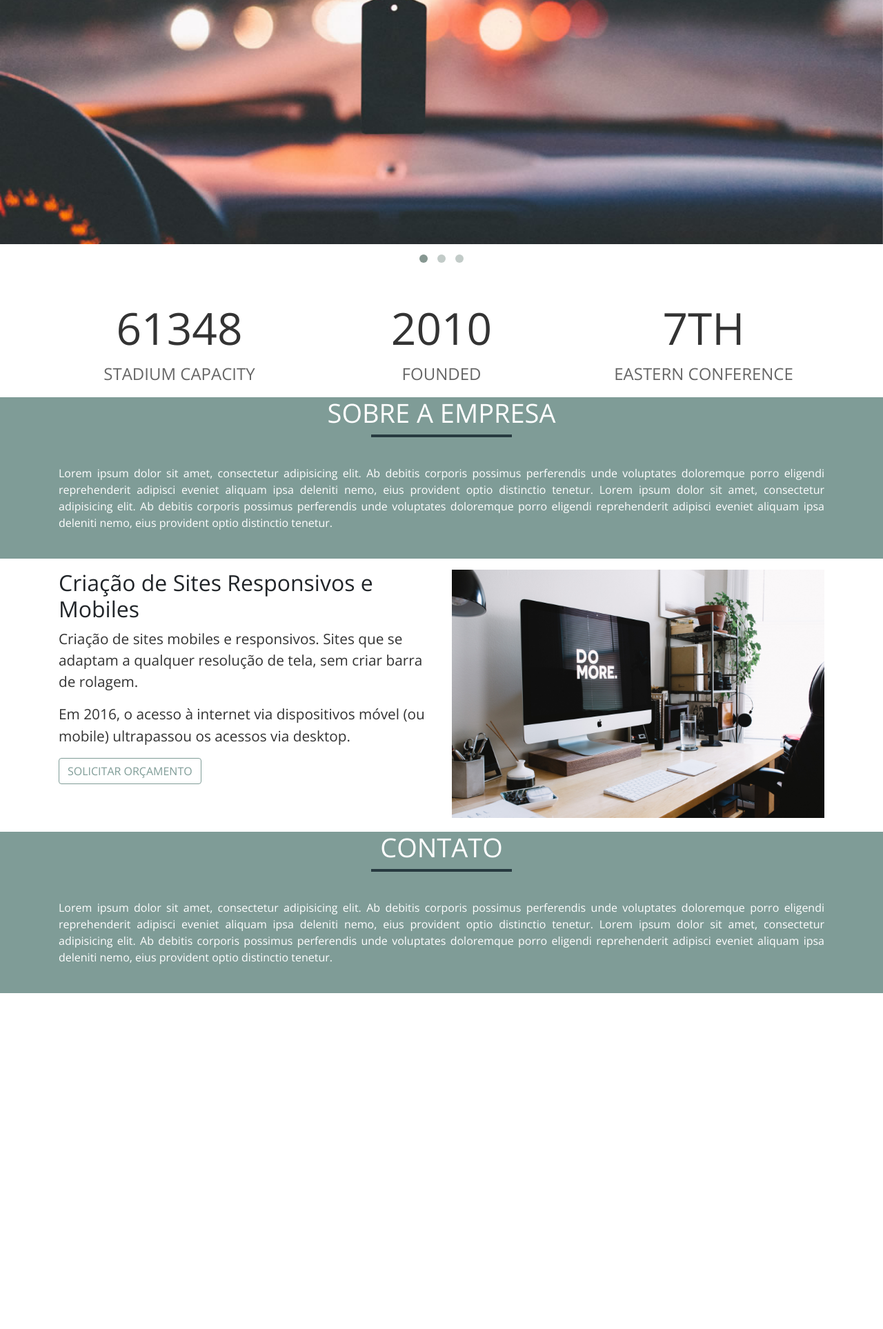
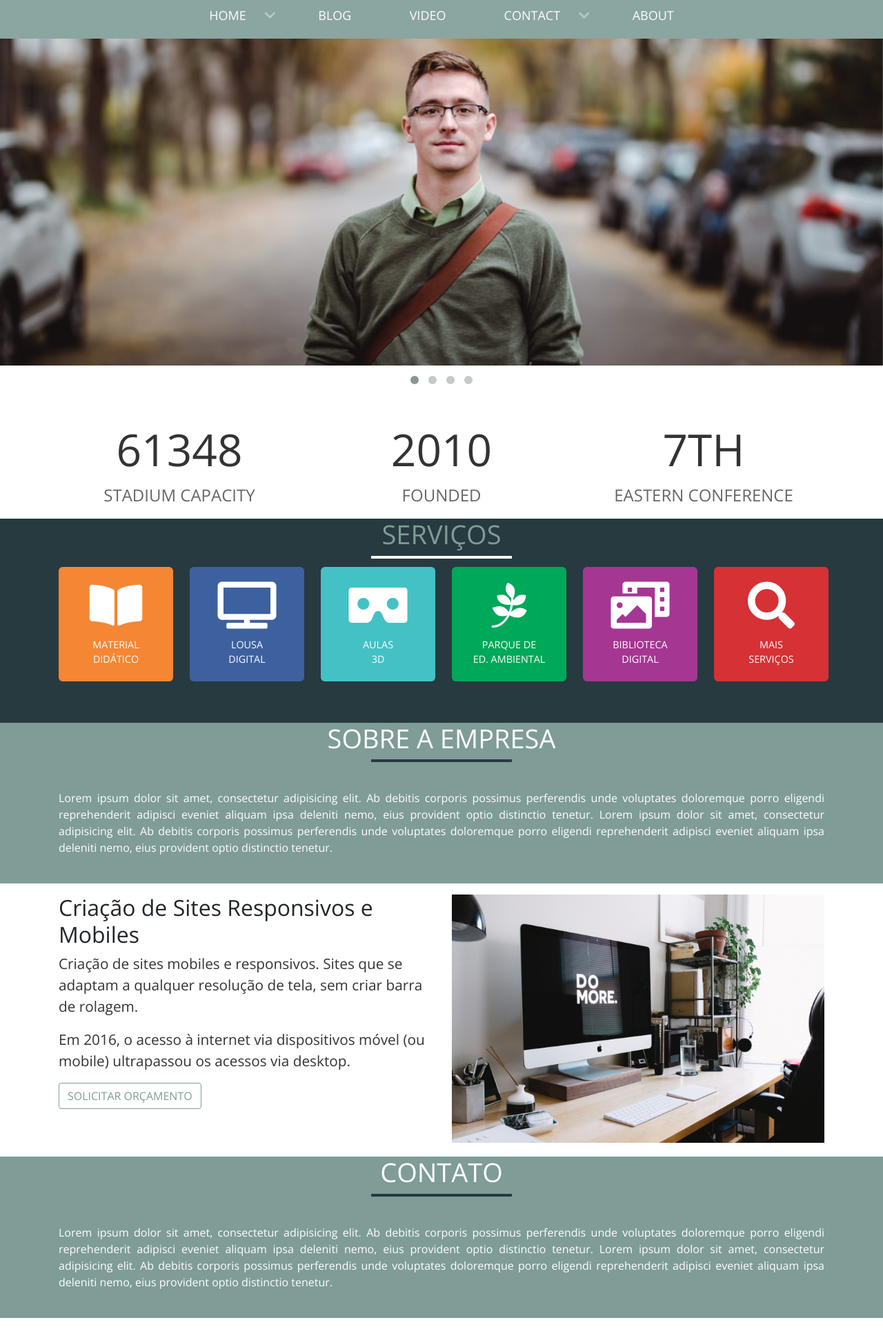
Before and after one commit to bladellano/navbar-scroll-width, a PHP site: page / in a window 1280 px wide. Shown: the part 331-2258 px from the top of the page at 69% size. Before the commit the page ends 1771 px from the top, so only its background shows below. Run offline with PHP 8.4, Linux system fonts and the light colour scheme; some libraries are stand-ins or nearby versions.

Commit message:
Criando o topo com informações e icones personalizados coloridos

```diff
--- a/index.php
+++ b/index.php
@@ -8,7 +8,9 @@
   <title>Navbar Scroll</title>
 
   <link href="https://stackpath.bootstrapcdn.com/bootstrap/4.4.1/css/bootstrap.min.css" rel="stylesheet">
-  <link href="https://cdnjs.cloudflare.com/ajax/libs/font-awesome/4.7.0/css/font-awesome.css" rel="stylesheet">
+  <!-- <link href="https://cdnjs.cloudflare.com/ajax/libs/font-awesome/4.7.0/css/font-awesome.css" rel="stylesheet"> -->
+  <link href="https://cdnjs.cloudflare.com/ajax/libs/font-awesome/5.11.2/css/all.min.css" rel="stylesheet">
+
   <link href="lib/owl-carousel/owl.carousel.css" rel="stylesheet" type="text/css">
   <link href="lib/owl-carousel/owl.theme.css" rel="stylesheet" type="text/css">
   <link href="style.css" rel="stylesheet" type="text/css">
@@ -26,7 +28,42 @@
   <div class="head">
     <div class="title">
      <!-- <h1><img src="img/logo.svg" alt=""></h1> -->
-     <img src="img/logo.svg" alt="">
+
+     <div class="row">
+       <div class="col-md-3 text-center">
+         <img src="img/logo_paideia.svg" alt="">
+       </div>
+       <div class="col-md-3">
+         <div class="custom">
+          <i class="fas fa-phone"></i>
+          <h3>TELEFONES DE CONTATO</h3>
+          <h4>91 98208-4651 / 91 98360-4463</h4>
+        </div>
+      </div>
+      <div class="col-md-3">
+       <div class="custom">
+         <i class="fas fa-envelope"></i>
+         <h3>E-MAIL PARA CONTATO</h3>
+         <h4>contato@paideiaeducacional.com</h4>
+       </div>
+     </div>
+     <div class="col-md-2">
+       <div class="custom">
+        <i class="fas fa-map-marker-alt"></i>
+        <h3>ENDEREÇO</h3>
+        <h4>Av. Gentil Bittencourt 1144.</h4>
+      </div>
+    </div>
+    <div class="col-md-1">
+      <a href="" class="icon-socials">
+        <i class="fab fa-facebook-f"></i>
+      </a>
+      <a href="" class="icon-socials">
+        <i class="fab fa-instagram"></i>
+      </a>
+
+    </div>
+  </div>
 </div>
 <div class="nav-menu" id="nav">
   <div class="logo-mobile"><img src="img/logo_pb_.svg"></div>
@@ -85,9 +122,10 @@
 <!-- carousel -->
 <div id="owl-demo" class="owl-carousel owl-theme">
 
-  <div class="item"><img src="img/car1.jpg" alt="The Last of us"></div>
-  <div class="item"><img src="img/car2.jpg" alt="GTA V"></div>
-  <div class="item"><img src="img/car3.jpg" alt="Mirror Edge"></div>
+  <div class="item"><img src="img/student1.jpg" alt=""></div>
+  <div class="item"><img src="img/student2.jpg" alt=""></div>
+  <div class="item"><img src="img/student3.jpg" alt=""></div>
+  <div class="item"><img src="img/student4.jpg" alt=""></div>
 
 </div>
 <!-- End carousel -->
@@ -109,6 +147,52 @@
      </div>
    </div>
  </div>
+
+ <div id="links-services">
+  <h2>Serviços</h2>
+  <hr>
+  <div class="container">
+    <div class="row">
+      <div class="col-lg-2 col-md-4 col-sm-4 col-6">
+        <a href="#">
+          <i class="fas fa-book-open"></i>
+          <p>MATERIAL<br/>DIDÁTICO</p>
+        </a>
+      </div>
+      <div class="col-lg-2 col-md-4 col-sm-4 col-6">
+        <a href="#">
+         <i class="fas fa-tv"></i>
+         <p>LOUSA<br/>DIGITAL</p>
+       </a>
+     </div>
+     <div class="col-lg-2 col-md-4 col-sm-4 col-6">
+      <a href="#">
+        <i class="fas fa-vr-cardboard"></i>
+        <p>AULAS<br/>3D</p>
+      </a>
+    </div>
+    <div class="col-lg-2 col-md-4 col-sm-4 col-6">
+      <a href="#">
+        <i class="fab fa-pagelines"></i>
+        <p>PARQUE DE<br/>ED. AMBIENTAL</p>
+      </a>
+    </div>
+    <div class="col-lg-2 col-md-4 col-sm-4 col-6">
+      <a href="#">
+        <i class="fas fa-photo-video"></i>
+        <p>BIBLIOTECA<br/>DIGITAL</p>
+      </a>
+    </div>
+    <div class="col-lg-2 col-md-4 col-sm-4 col-6">
+      <a href="#">
+        <i class="fas fa-search"></i>
+        <p>MAIS<br/>SERVIÇOS</p>
+      </a>
+    </div>
+  </div>
+</div>
+</div>
+
 
 <div id="about">
   <h2>Sobre a Empresa</h2>
@@ -144,7 +228,6 @@
 </div>
 
 
-
 </section>
 
 <script src="lib/jquery/jquery.js"></script>
--- a/style.css
+++ b/style.css
@@ -27,7 +27,8 @@ body {
     border: solid 1px var(--cor-color-principal);
     background-color: var(--cor-color-principal);
 }
-/* As sessões */
+
+/*----------------------*/
 #information{
   background-color: var(--cor-bg-principal);
   width: 100%;
@@ -39,7 +40,6 @@ body {
     text-transform: uppercase;
     font-size: 64px;
     margin-top: 36px;
-    /*font-family: 'Open Sans';*/
 }
 #information p small{
     color:#666;
@@ -47,7 +47,7 @@ body {
     display: block;
     font-weight: 300;
 }
-/*about*/
+/*----------------------*/
 #about{
   background-color: var(--cor-color-principal);
   width           : 100%;
@@ -60,32 +60,119 @@ body {
     text-align: justify;
 }
 #about h2{
-    color:#FFF;
-    font-size: 38px;
+    color         :#FFF;
+    font-size     : 38px;
     text-transform: uppercase;
-    text-align: center;
-    font-weight: 300;
+    text-align    : center;
+    font-weight   : 300;
 }
 #about hr{
     border:var(--cor-color-secundaria) solid 2px;
     width: 200px;
     margin:0 auto;
-
 }
+/*----------------------*/
 #services{
   background-color: var(--cor-bg-principal);
-  width         : 100%;
-  text-align    : left;
-  margin-bottom : 20px;
+  width           : 100%;
+  text-align      : left;
+  margin-bottom   : 20px;
 }
 #services p{
     color    : #333;
     font-size: 1.3em;
 }
+/*----------------------*/
+#links-services h2{
+    color         : var(--cor-color-principal);
+    font-size     : 38px;
+    text-transform: uppercase;
+    text-align    : center;
+    font-weight   : 300;
+}
+#links-services{
+  background-color: var(--cor-bg-principal);
+  width           : 100%;
+  text-align      : center;
+  padding-bottom  : 60px;
+  background-color: var(--cor-color-secundaria)
+}
+#links-services p{
+    color    : #333;
+    font-size: 1.3em;
+}
+#links-services hr{
+    border:#FFF solid 2px;
+    width: 200px;
+    margin:0 auto;
+}
+#links-services .container .row .col-lg-2:nth-child(1) a{background-color: #F58634;}
+#links-services .container .row .col-lg-2:nth-child(2) a{background-color: #3D619E;}
+#links-services .container .row .col-lg-2:nth-child(3) a{background-color: #44C1C4;}
+#links-services .container .row .col-lg-2:nth-child(4) a{background-color: #00A859;}
+#links-services .container .row .col-lg-2:nth-child(5) a{background-color: #A53692;}
+#links-services .container .row .col-lg-2:nth-child(6) a{background-color: #D63135;}
+
+#links-services .container .row:only-child a{
+    color           : #FFF;
+    width           : 166px;
+    height          : 166px;
+    display         : block;
+    background-color: var(--cor-color-principal);
+    border-radius   : 6px;
+    text-decoration : none;
+    margin-top      : 12px;
+/*    opacity: 0.6;
+    transition: 0.3s; */
+}
+#links-services .container .row:only-child a:hover{
+    /*opacity: 1*/
+}
+#links-services .container .row:only-child a .fas,
+#links-services .container .row:only-child a .fab{
+    font-size : 68px;
+    margin    : 22px 0px 12px 0px;
+}
+
+#links-services .container .row:only-child a p{
+    font-size: 0.9em;
+    color:#FFF;
+}
+/*----------------------*/
+.custom {
+    margin-top: 28px;
+
+}
+.custom .fas{
+    float       : left;
+    margin-right: 10px;
+    font-size   : 38px;
+    opacity     : 0.6;
+    color       :var(--cor-color-principal);
+}
+.custom h3, .custom h4{
+    font-size: .7em;
+}
+.custom h4{
+    color:#777;
+}
+/*----------------------*/
+.icon-socials{
+    color           : #FFF;
+    background-color: var(--cor-color-principal);
+    width           : 25px;
+    height          : 25px;
+    display         : inline-block;
+    text-align      : center;
+    border-radius   : 50%;
+}
+.icon-socials:hover{
+    color:#FFF;
+}
+/*----------------------*/
 
 .head {
     width: 100%;
-    /*z-index: 999;*/
 }
 
 .head h1 {
```
Also changed, not shown: img/logo_paideia.svg (added), img/logo_paideia_Images/logo_paideia_ImgID1.png (added), img/student1.jpg (added), img/student2.jpg (added), img/student3.jpg (added), img/student4.jpg (added), 1 other file. Lines whose indentation alone changed are shown as unchanged.
